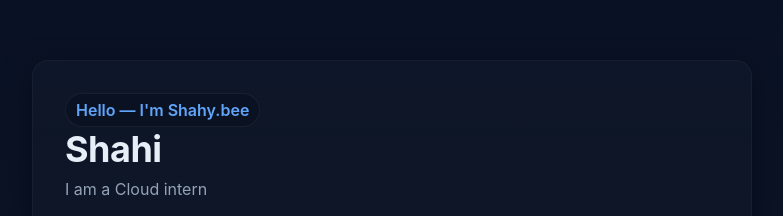
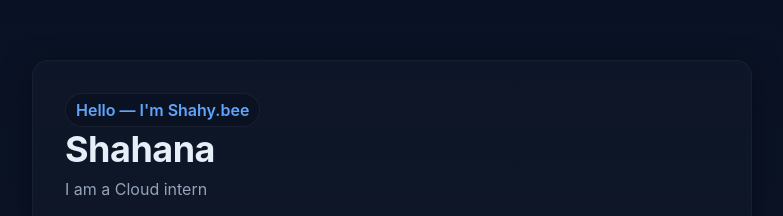
Before and after one commit to shahanasalam/web-deployment-demo, a plain HTML site: page index.html in a window 1280 px wide. Shown: the part 204-420 px from the top of the page, without its empty margins (248-1031 px from the left). Drawn offline with Linux system fonts and the light colour scheme.

Commit message:
Update index.html

```diff
--- a/index.html
+++ b/index.html
@@ -22,7 +22,7 @@
   <article class="card">
     <header>
       <span class="badge">Hello — I'm Shahy.bee</span>
-      <h1>Shahi</h1>
+      <h1>Shahana</h1>
       <p class="subtitle">I am a Cloud intern</p>
     </header>
 
```
